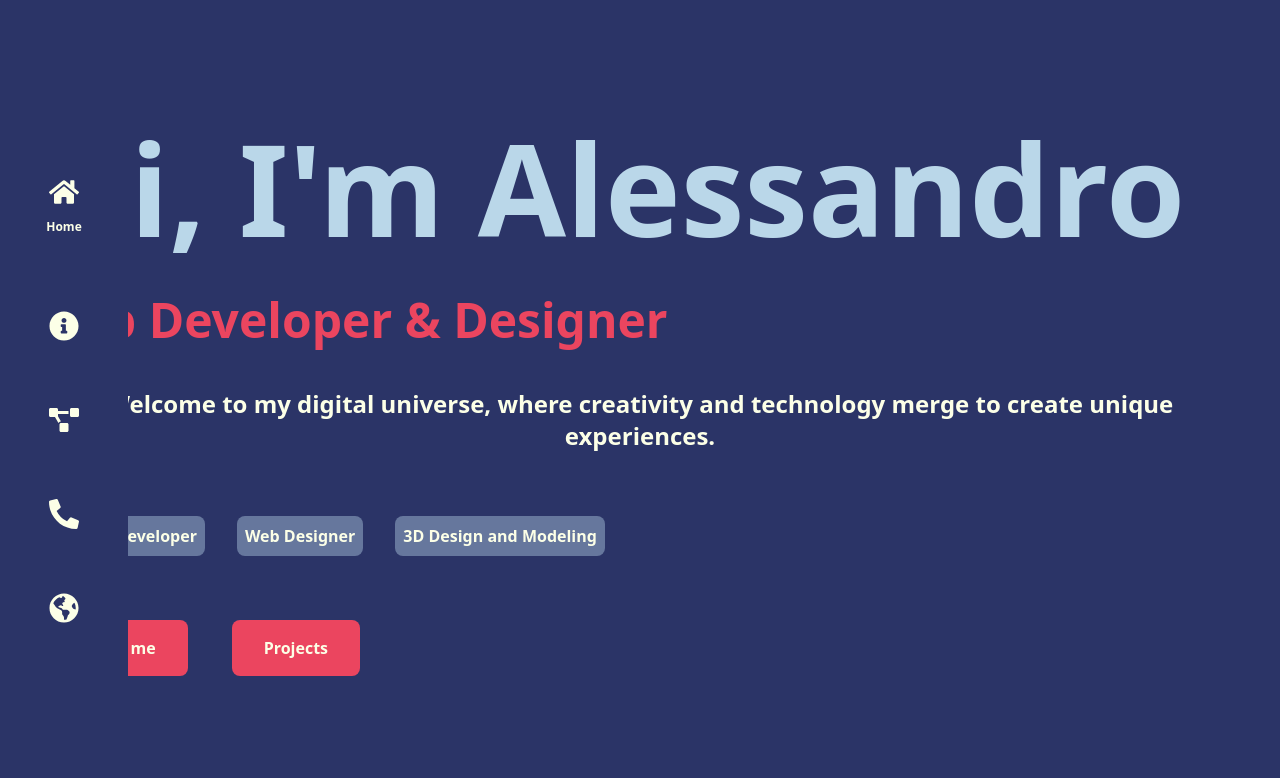
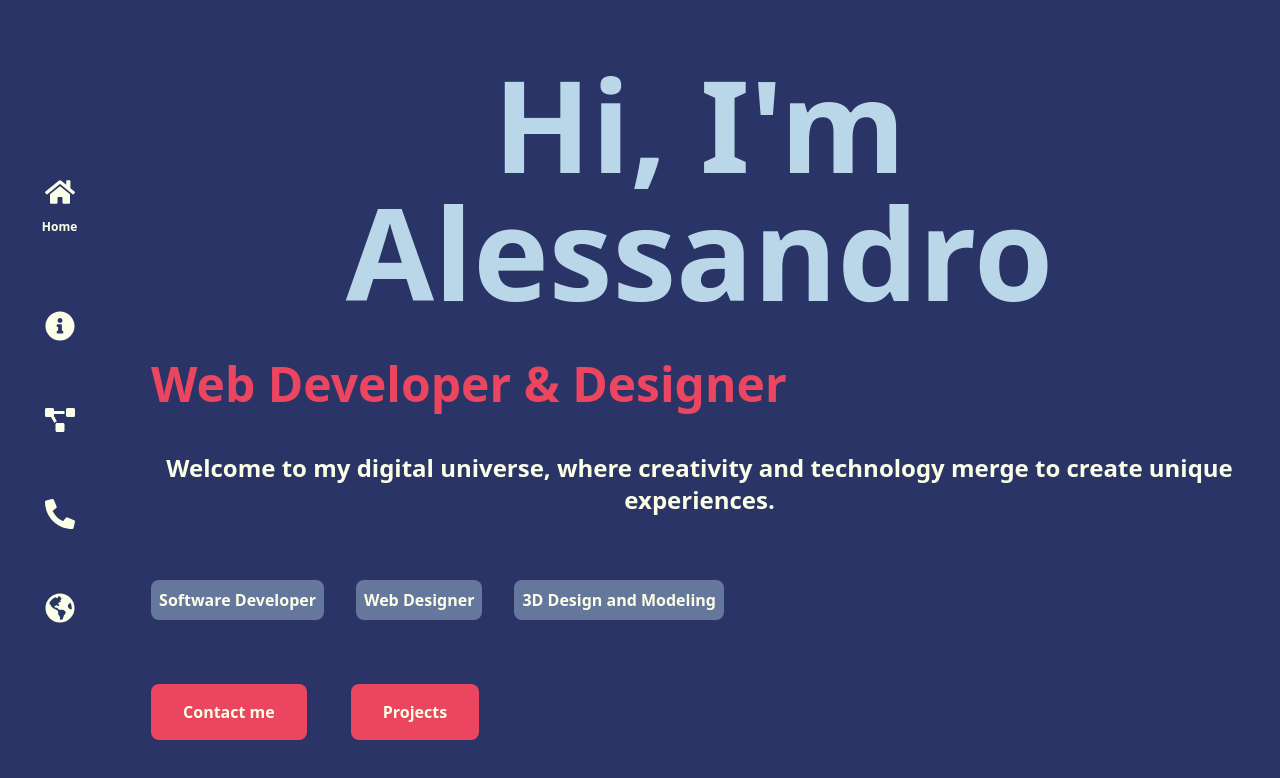
Before and after one commit to Jiwemoyo/MyPortafolio, a React (Vite) app: page / in a window 1280 px wide. Shown: the top 778 px of the page. Built offline with nearby package versions, Linux system fonts and the light colour scheme.

Commit message:
subiendo nuevos cambios

```diff
--- a/src/App.jsx
+++ b/src/App.jsx
@@ -8,7 +8,7 @@ import { Routes,Route } from "react-router-dom";
 
 function App() {
   return (
-    <>
+    <div className=" flex flex-col-reverse sm:flex sm:flex-row">
     <SideBar/>
     <Routes>
       <Route path="/" element={<Home/>}/>
@@ -16,7 +16,7 @@ function App() {
       <Route path="/projects" element={<Projects/>}/>
       <Route path="/contact" element={<Contact/>}/>
     </Routes>
-    </>
+    </div>
   );
 }
 
--- a/src/components/Home.jsx
+++ b/src/components/Home.jsx
@@ -4,7 +4,7 @@ export const Home = () => {
   const { t } = useTranslation();
 
   return (
-    <div className="bg-custom-blue flex justify-center items-center h-screen">
+    <div className="bg-custom-blue flex justify-center items-center w-screen">
       <div className="flex flex-col items-center justify-center h-screen gap-5 px-8 text-center sm:items-start sm:gap-11">
         <h1 className=" text-custom-celeste font-bold text-3xl sm:text-9xl">
           {t("greetings")}
--- a/src/components/SideBar.jsx
+++ b/src/components/SideBar.jsx
@@ -33,7 +33,7 @@ export const SideBar = () => {
   };
 
   return (
-    <nav className=" bg-custom-blue py-4 absolute bottom-0 w-full sm:w-32 sm:h-full sm:fixed sm:top-0 sm:left-0 sm:flex sm:items-center sm:justify-center ">
+    <nav className="  bg-custom-blue fixed px-4  w-full sm:w-32 sm:flex sm:items-center sm:justify-center sm:static">
       <ul className=" flex justify-evenly gap-8 sm:flex-col sm:gap-16">
         <Link
           to={"/"}
```
